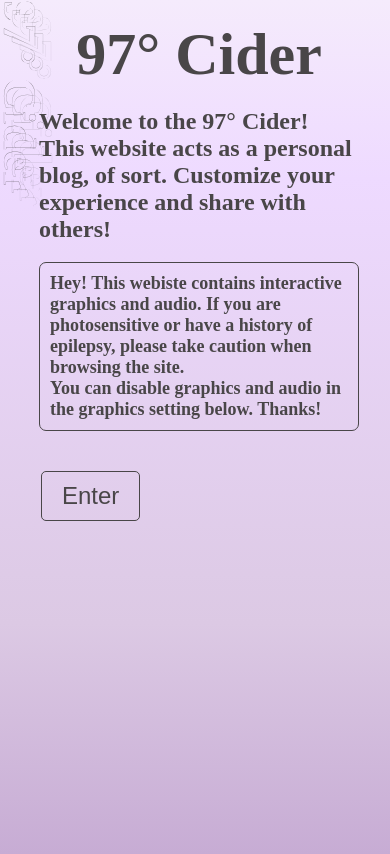
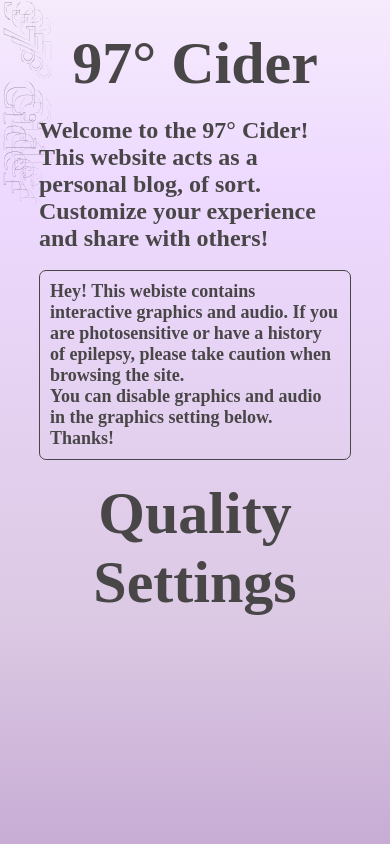
Before and after one commit to 97cider/97-degree-cider, a Vue app in the folder client/: page /#/ in a window 390 px wide. Built offline with nearby package versions, Linux system fonts and the light colour scheme.

Commit message:
Finally Added More Proper Mobile Support

```diff
--- a/client/src/pages/Intro.vue
+++ b/client/src/pages/Intro.vue
@@ -9,7 +9,9 @@
     <svg preserveAspectRatio="none" viewBox="0 0 500 500">
         <text class="far-outer" transform="rotate(90)" y="-25" x="20">97° Cider</text>
     </svg>
+    <div class="intro-bg "></div>
     <div class="intro" v-if="loaded" transition="slide-fade">
+        <div class="intro-container">
             <div class="intro-header">97° Cider</div>
             <transition name="slide-fade">
                 <div class="intro-item" v-show="delayedLoad">
@@ -27,10 +29,12 @@
                 </div>
             </transition>
             <transition name="slide-fade">
+                <div class="intro-header">Quality Settings</div>
                 <div class="intro-item" v-show="finalizeLoad">
                     <router-link to="/cafe" tag="button" class="intro-button">Enter</router-link>
                 </div>
         </transition>
+        </div>
     </div>
   </div>
 </template>
@@ -100,26 +104,41 @@ text {
     stroke: #4946485b;
 }
 
+.intro-bg {
+    height: 100vh;
+    width: 100vw;
+    z-index: -10;
+    position: absolute;
+    left: 0;
+    right: 0;
+
+    background: rgb(245,235,252);
+    background: -moz-linear-gradient(180deg, rgba(245,235,252,1) 0%, rgba(238,218,255,1) 21%, rgba(220,201,228,1) 73%, rgba(199,172,212,1) 100%);
+    background: -webkit-linear-gradient(180deg, rgba(245,235,252,1) 0%, rgba(238,218,255,1) 21%, rgba(220,201,228,1) 73%, rgba(199,172,212,1) 100%);
+    background: linear-gradient(180deg, rgba(245,235,252,1) 0%, rgba(238,218,255,1) 21%, rgba(220,201,228,1) 73%, rgba(199,172,212,1) 100%);
+    filter: progid:DXImageTransform.Microsoft.gradient(startColorstr="#f5ebfc",endColorstr="#c7acd4",GradientType=1);
+}
+
 .intro {
-    height: 100vh;
-    min-width: 320px;
+    height: 90vh;
+    min-width: 240px;
+    min-height: 600px;
+    display: flex;
+    flex-direction: column;
     font-size: 40px;
     padding-left: 30%;
     padding-right: 30%;
-    display: flex;
-    flex-direction: column;
+    padding-top: 5%;
     color: #494648;
 
     font-family: adobe-caslon-pro, serif;
     font-weight: 600;
     font-style: normal;
     font-size: 60px;
+}
 
-    background: rgb(245,235,252);
-    background: -moz-linear-gradient(180deg, rgba(245,235,252,1) 0%, rgba(238,218,255,1) 21%, rgba(220,201,228,1) 73%, rgba(199,172,212,1) 100%);
-    background: -webkit-linear-gradient(180deg, rgba(245,235,252,1) 0%, rgba(238,218,255,1) 21%, rgba(220,201,228,1) 73%, rgba(199,172,212,1) 100%);
-    background: linear-gradient(180deg, rgba(245,235,252,1) 0%, rgba(238,218,255,1) 21%, rgba(220,201,228,1) 73%, rgba(199,172,212,1) 100%);
-    filter: progid:DXImageTransform.Microsoft.gradient(startColorstr="#f5ebfc",endColorstr="#c7acd4",GradientType=1);
+.intro-container {
+
 }
 
 .intro-bg-header {
@@ -189,13 +208,17 @@ text {
     .intro{
         padding-left:10%;
         padding-right: 10%;
+    }
+}
+
+@media screen and (max-height: 600px) {
+    .intro {
         padding-top: 10px;
     }
 }
 
 @media screen and (min-width: 600px) {
     .intro{
-        padding-top: 10%;
         padding-left:30%;
         padding-right: 30%;
     }
--- a/client/src/scss/style.scss
+++ b/client/src/scss/style.scss
@@ -9,8 +9,10 @@ body {
     -webkit-font-smoothing: antialiased;
     -moz-osx-font-smoothing: grayscale;
     color: #000000;
-    overflow: hidden;
+    overflow-x: hidden;
+    overflow-y: auto;
     min-height: 100vh;
+    height: 100vh;
 }
 
 .header {
```
Lines whose indentation alone changed are shown as unchanged.
